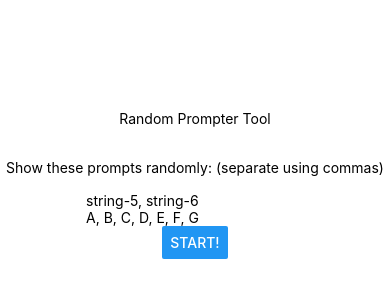
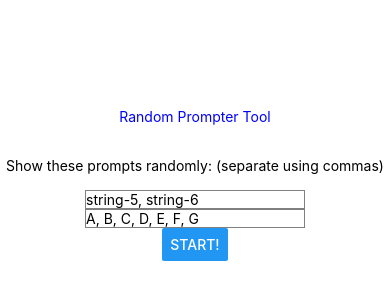
Before and after one commit to willemodendaal/random-prompter-app2, a React Native app: screen / in a window 390 px wide. Shown: the part 238-538 px from the top of the page. Built offline with nearby package versions, Linux system fonts and the light colour scheme.

Commit message:
Add tiny bit of styling.

```diff
--- a/App.js
+++ b/App.js
@@ -98,11 +98,11 @@ export default function App() {
       <Text style={styles.label}>Show these prompts randomly: (separate using commas)</Text>
 
       <View style={styles.checkAndTextbox}>
-        <TextInput value={rand1PromptsString} onChangeText={setRand1PromptsString} />
+        <TextInput style={styles.randTextBox} value={rand1PromptsString} onChangeText={setRand1PromptsString} />
       </View>
 
       <View style={styles.checkAndTextbox}>
-        <TextInput value={rand2PromptsString} onChangeText={setRand2PromptsString} />
+        <TextInput style={styles.randTextBox} value={rand2PromptsString} onChangeText={setRand2PromptsString} />
       </View>
 
       <Button onPress={startStop} title="Start!" />
@@ -136,17 +136,23 @@ const styles = StyleSheet.create({
     alignItems: 'center',
     justifyContent: 'center',
   },
-  textAndCheckbox: {
+  checkAndTextbox: {
     flexDirection: 'row'
   },
   prompt: {
     fontSize: 32
   },
   title: {
-    marginBottom: 32
+    marginBottom: 32,
+    color: 'blue',
   },
   label: {
     marginBottom: 16
+  },
+  randTextBox: {
+    borderColor: 'grey',
+    borderWidth: 1,
+    borderStyle: 'solid'
   },
   miscInfo: {
     marginBottom: 8
```
